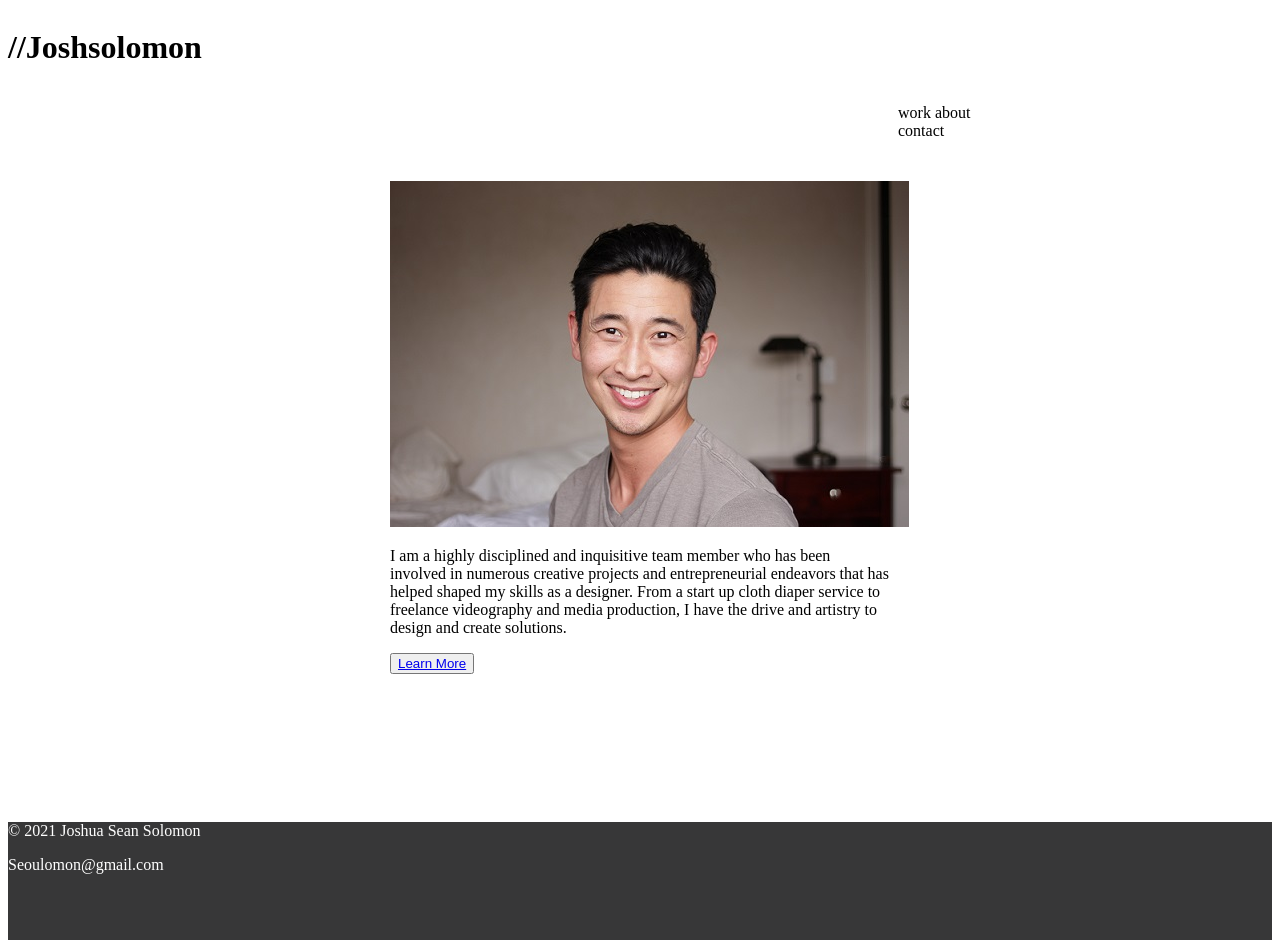
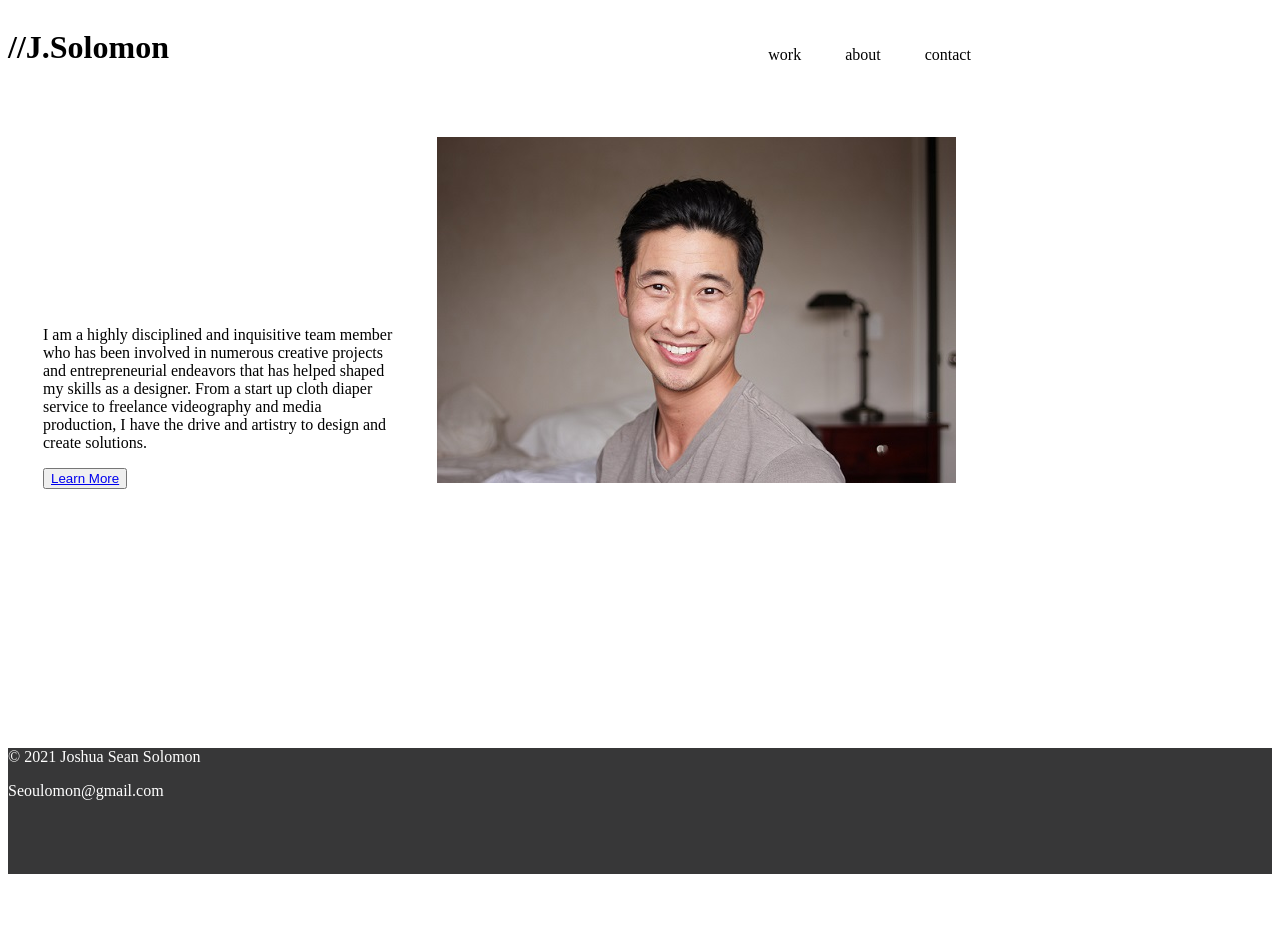
Before and after one commit to seoulomon/UX_UI_HW_17, a plain HTML site: page index.html in a window 1280 px wide. After the commit the page ends 890 px from the top, so only its background shows below. Drawn offline with Linux system fonts and the light colour scheme.

Commit message:
added display:"inline-block to hero

```diff
--- a/css/style.css
+++ b/css/style.css
@@ -1,42 +1,51 @@
 .myDiv {
     display: inline-block;
 }
+p{
+    color:black;
 
+}
 nav {
-    background-color:white;
+    width: 800px;
+    background-color: white;
     display: inline-block;
     vertical-align: top;
-    padding-left: 850px;
-}
-
-ul {
-    display: inline-block;
-    width: 50%;
-
+    text-align: right;
+    padding: 18px;
 }
 
 li {
     display: inline-block;
+    padding: 20px;
+}
+
+.hero {
+    display: inline-block;
+    background-color:white;
+    padding: 20px;
+    width: 350px;
+    height: 5px;
+    color: white;
 }
 
 .heroimg {
     height: 600px;
-    padding: 25px;
-
+    padding: 15px;
 }
 
-.content {
-    width: 500px;
-    margin: 0 auto;
+#content {
+    background-color: white;
+    width: 1000px;
+}
 
+.intro {
+    display: inline-block;
 }
 
 footer {
+    background-color: #373738;
+}
 
-    background-color: #373738 ;
-
-}
 .pFooter {
     color: white;
-
 }
--- a/index.html
+++ b/index.html
@@ -12,33 +12,66 @@
 <body>
     <header>
         <div class="myDiv">
-            <h1>//Joshsolomon</h1>
-            <nav>
-                <ul>
-                    <li>work</li>
-                    <li>about</li>
-                    <li>contact</li>
-                </ul>
+            <h1>//J.Solomon</h1>
+        </div>
+        <nav>
 
-            </nav>
+            <li>work</li>
+            <li>about</li>
+            <li>contact</li>
 
-        </div>
 
+        </nav>
         <section class="heroimg">
-            <div class="content">
-                <img src="images/Headshot1_small.jpg">
-                <p>I am a highly disciplined and inquisitive team member who has been involved in numerous creative
-                    projects
-                    and entrepreneurial endeavors that has helped shaped my skills as a designer. From a start up cloth
-                    diaper service to freelance videography and media production, I have the drive and artistry to
-                    design
-                    and create solutions.</p>
-                <button><a href="/html/">Learn More</a> </button>
+            <div id="content">
+                <div class="hero"><p>I am a highly disciplined and inquisitive team member who has been involved in
+                    numerous
+                    creative projects and entrepreneurial endeavors that has helped shaped my skills as a designer. From
+                    a start up
+                    cloth diaper service to freelance videography and media production, I have the drive and artistry to
+                    design and create solutions.</p>
+                    <button><a href="/html/">Learn More</a> </button>
+                </div>
+                <div class="hero"><img src="images/Headshot1_small.jpg">
+
+                </div>
+
+
+
+
+
+
 
             </div>
 
 
+
+
+
+
+
         </section>
+
+
+        <!-- <section class="heroimg">
+            <div class="content">
+                <img src="images/Headshot1_small.jpg">
+            <div class="intro">
+                    <p>I am a highly disciplined and inquisitive team member who has been involved in numerous creative
+                        projects
+                        and entrepreneurial endeavors that has helped shaped my skills as a designer. From a start up
+                        cloth
+                        diaper service to freelance videography and media production, I have the drive and artistry to
+                        design
+                        and create solutions.</p>
+
+                    <button><a href="/html/">Learn More</a> </button>
+            </div>
+
+            </div>
+
+
+        </section> -->
     </header>
 
     <footer>
```
